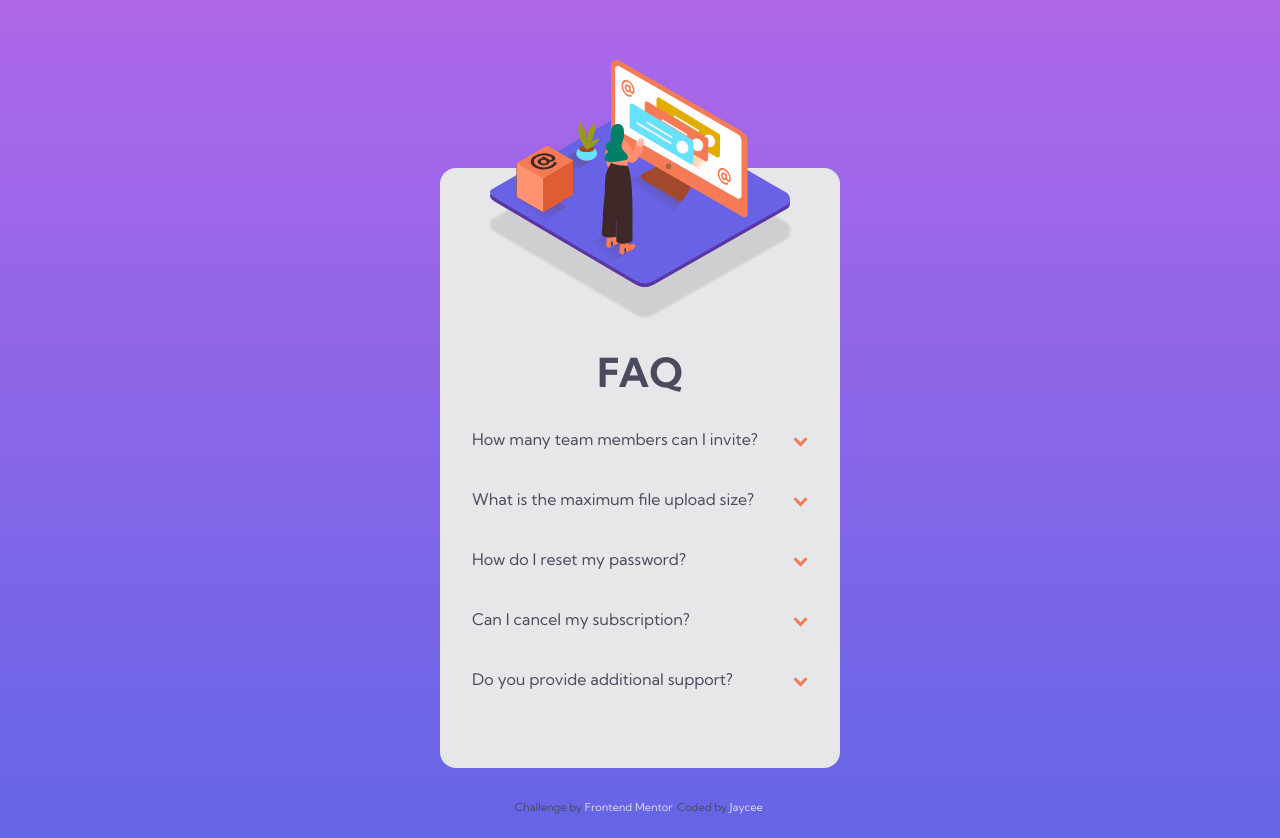
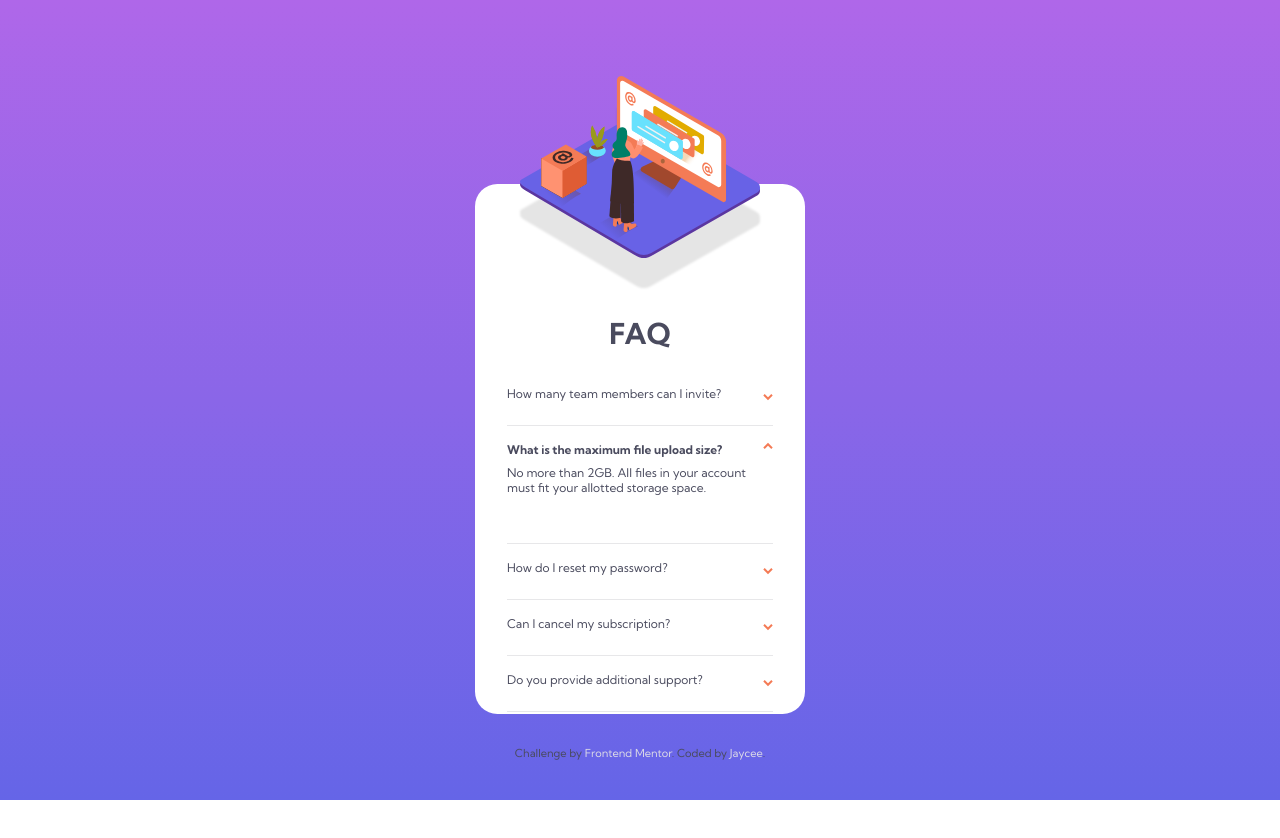
Before and after one commit to simplyJC/faq-accordion-card-main, a plain HTML site: page index.html in a window 1280 px wide. After the commit the page ends 800 px from the top, so only its background shows below. Drawn offline with Linux system fonts and the light colour scheme.

Commit message:
adjust width ang height

```diff
--- a/app/scss/layout/_accordion.scss
+++ b/app/scss/layout/_accordion.scss
@@ -2,20 +2,21 @@
 @use '../base' as *;
 
 .accordion {
-  background: $divider-grayish-blue;
-  border-radius: 1rem;
+  background: white;
+  border-radius: 1.4rem;
   padding: 2rem;
   margin-top: 9rem;
-  width: 400px;
-  height: 600px;
+  width: 330px;
+  height: 530px;
 
   &__title {
     text-align: center;
-    padding: 1rem 0;
-    font-size: 2.5rem;
+    padding: 0 0 1.2rem 0;
+    font-size: 1.8rem;
   }
   &__question-answer {
     padding: 1rem 0;
+    border-bottom: 1px solid $divider-grayish-blue;
   }
   &__question-container {
     display: grid;
@@ -23,18 +24,20 @@
     grid-template-columns: 1fr 40px;
     align-items: flex-start;
     cursor: pointer;
+  }
+  &__question {
+    font-size: 0.75rem;
+    font-weight: 400;
 
-    & img {
-      padding-top: 0.5rem;
-      justify-self: flex-end;
+    &:hover {
+      color: $ff-primary-soft-red;
     }
-    & h2 {
-      font-size: 1rem;
-      font-weight: 400;
-      &:hover {
-        color: $ff-primary-soft-red;
-      }
-    }
+  }
+  &__arrow {
+    padding-top: 0.5rem;
+    justify-self: flex-end;
+    transition: ease-in 0.5s;
+    max-width: 10px;
   }
   &__img-container {
     transform: translateY(-20%);
@@ -42,38 +45,34 @@
     justify-content: center;
     height: 100px;
     position: relative;
-    margin-bottom: 2rem;
     & img {
       position: absolute;
       display: flex;
       justify-self: center;
       transform: translateY(-120px);
-      max-width: 300px;
+      max-width: 240px;
       filter: drop-shadow(0px 30px 1px rgba(0, 0, 0, 0.1));
     }
   }
 
-  //answer
 }
 
 .accordion__answer-container {
-  //display: none;
   height: 0;
   overflow: hidden;
-  transition: 0.5s;
+  transition: ease-in 0.5s;
   padding: 0.5rem 1rem 0 0;
-  //overflow-y: auto;
+  font-size: 0.75rem;
 }
-/* .active .accordion__answer-container {
-  display: block;
-  padding: 1rem 0;
-}*/
+
 .active h2 {
   font-weight: bold;
 }
 
 .active .accordion__answer-container {
   height: 70px;
- // padding: 0.5rem 1rem 0 0;
   overflow: hidden;
 }
+.active .accordion__arrow {
+  transform: rotate(180deg);
+}
--- a/app/scss/layout/_body.scss
+++ b/app/scss/layout/_body.scss
@@ -20,9 +20,6 @@ body {
   padding: 1.5rem;
 }
 
-.accordion__question-container img {
-  max-width: 15px;
-}
 
 //Footer
 .attribution {
--- a/index.html
+++ b/index.html
@@ -33,12 +33,12 @@
 
           <div class="accordion__bottom">
             <h1 class="accordion__title">FAQ</h1>
-            <div class="accordion__question-answer">
+            <div class="accordion__question-answer ">
               <div class="accordion__question-container">
                 <h2 class="accordion__question">
                   How many team members can I invite?
                 </h2>
-                <img src="images/icon-arrow-down.svg" alt="arrow down" />
+                <img class="accordion__arrow"src="images/icon-arrow-down.svg" alt="arrow down" />
               </div>
               <div class="accordion__answer-container">
                 <p class="accordion__answer">
@@ -47,12 +47,12 @@
                 </p>
               </div>
             </div>
-            <div class="accordion__question-answer">
+            <div class="accordion__question-answer active">
               <div class="accordion__question-container">
                 <h2 class="accordion__question">
                   What is the maximum file upload size?
                 </h2>
-                <img src="images/icon-arrow-down.svg" alt="arrow down" />
+                <img class="accordion__arrow"src="images/icon-arrow-down.svg" alt="arrow down" />
               </div>
               <div class="accordion__answer-container">
                 <p class="accordion__answer">
@@ -64,7 +64,7 @@
             <div class="accordion__question-answer">
               <div class="accordion__question-container">
                 <h2 class="accordion__question">How do I reset my password?</h2>
-                <img src="images/icon-arrow-down.svg" alt="arrow down" />
+                <img class="accordion__arrow" src="images/icon-arrow-down.svg" alt="arrow down" />
               </div>
               <div class="accordion__answer-container">
                 <p class="accordion__answer">
@@ -79,7 +79,7 @@
                 <h2 class="accordion__question">
                   Can I cancel my subscription?
                 </h2>
-                <img src="images/icon-arrow-down.svg" alt="arrow down" />
+                <img class="accordion__arrow"src="images/icon-arrow-down.svg" alt="arrow down" />
               </div>
               <div class="accordion__answer-container">
                 <p class="accordion__answer">
@@ -93,7 +93,7 @@
                 <h2 class="accordion__question">
                   Do you provide additional support?
                 </h2>
-                <img src="images/icon-arrow-down.svg" alt="arrow down" />
+                <img class="accordion__arrow"src="images/icon-arrow-down.svg" alt="arrow down" />
               </div>
               <div class="accordion__answer-container">
                 <p class="accordion__answer">
```
Also changed, not shown: dist/main.css, 2 other files.
